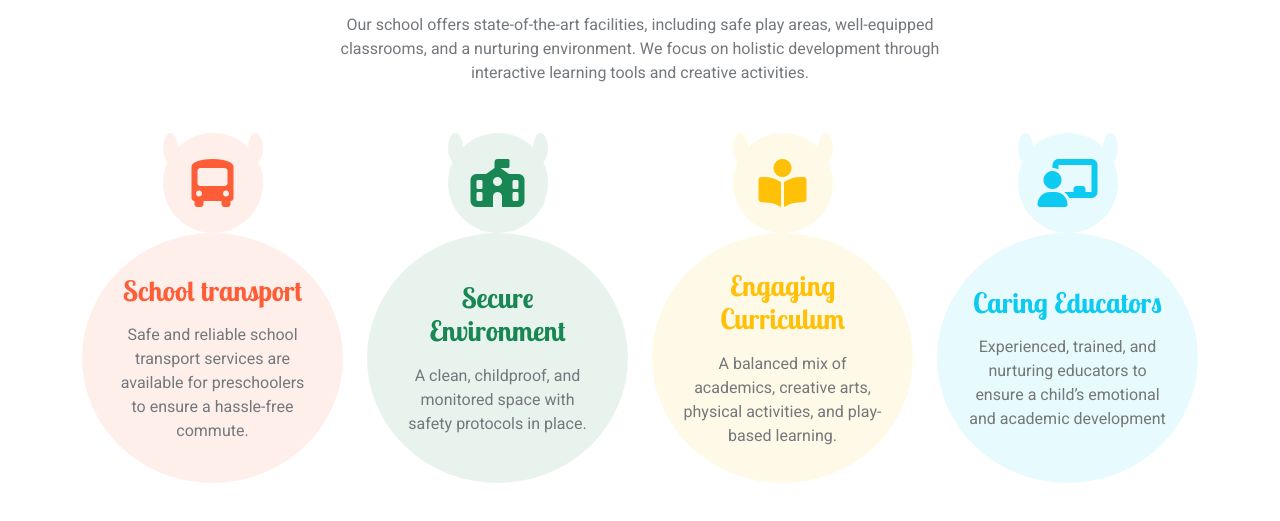
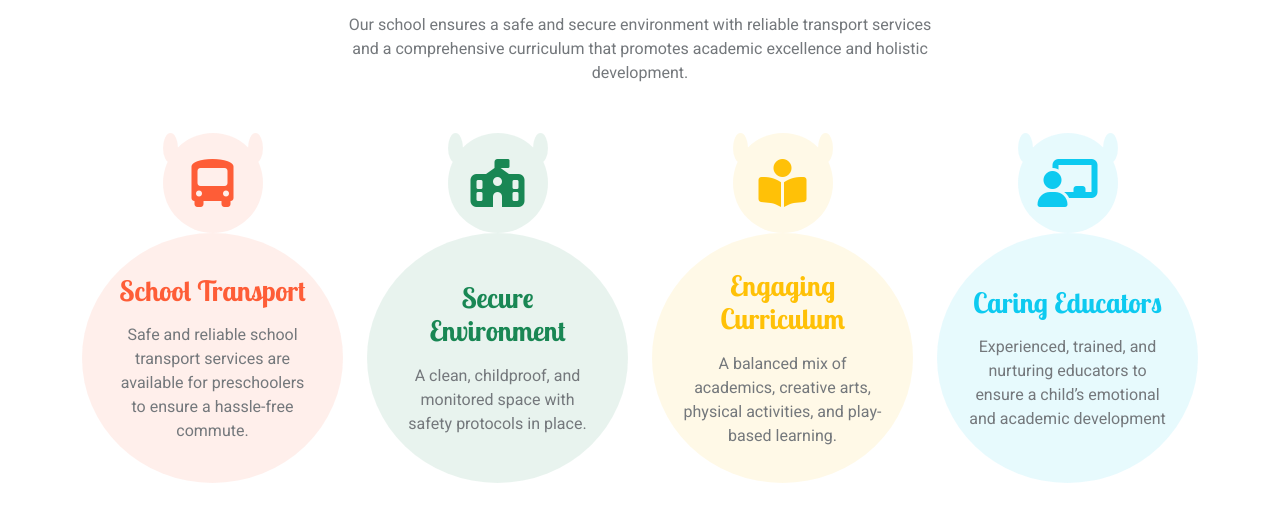
Before and after one commit to Stainsrubus/kider, a plain HTML site: page client/schoolfacility.html in a window 1280 px wide. Shown: the part 569-1090 px from the top of the page. Drawn offline with nearby package versions, Linux system fonts and the light colour scheme.

Commit message:
minor change

```diff
--- a/client/schoolfacility.html
+++ b/client/schoolfacility.html
@@ -71,7 +71,7 @@
             <div class="container">
                 <div class="text-center mx-auto mb-5 wow fadeInUp" data-wow-delay="0.1s" style="max-width: 600px;">
                     <h1 class="mb-3">School Facilities</h1>
-                    <p>Our school offers state-of-the-art facilities, including safe play areas, well-equipped classrooms, and a nurturing environment. We focus on holistic development through interactive learning tools and creative activities.</p>
+                    <p>Our school ensures a safe and secure environment with reliable transport services and a comprehensive curriculum that promotes academic excellence and holistic development.</p>
                 </div>
                 <div class="row g-4">
                     <div class="col-lg-3 col-sm-6 wow fadeInUp" data-wow-delay="0.1s">
@@ -82,7 +82,7 @@
                                 <span class="bg-primary"></span>
                             </div>
                             <div class="facility-text bg-primary">
-                                <h3 class="text-primary mb-3">School transport</h3>
+                                <h3 class="text-primary mb-3">School Transport</h3>
                                 <p class="mb-0">Safe and reliable school transport services are available for preschoolers to ensure a hassle-free commute.</p>
                             </div>
                         </div>
```
Also changed, not shown: client/index.html (+3 -3 lines).
